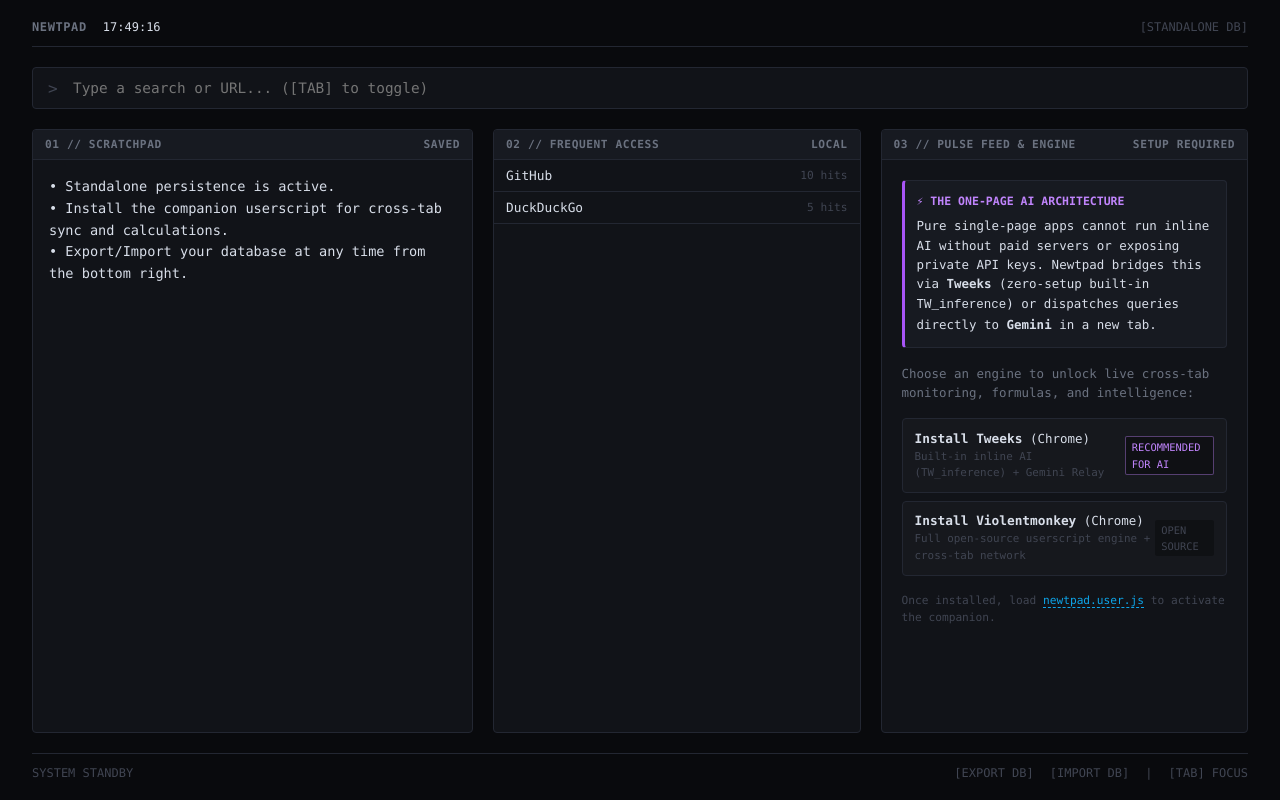
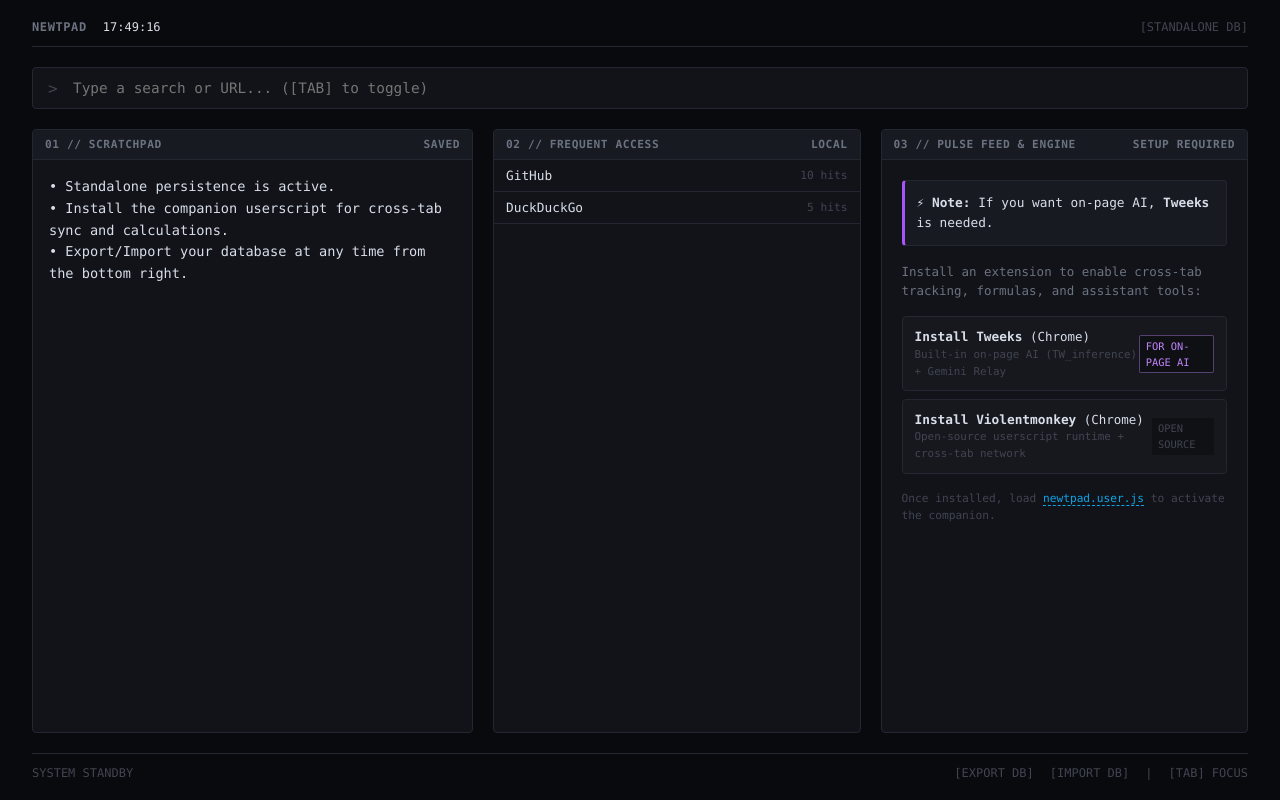
Before and after one commit to newtpad/newtpad.github.io, a plain HTML site: page index.html in a window 1280 px wide. Drawn offline with Linux system fonts and the light colour scheme.

Commit message:
Add files via upload

```diff
--- a/index.html
+++ b/index.html
@@ -144,16 +144,7 @@
       padding: 0.75rem;
       border-radius: 4px;
       color: var(--text);
-    }
-    .callout-title {
-      font-weight: 700;
-      color: #c084fc;
-      display: flex;
-      align-items: center;
-      gap: 0.4rem;
-      margin-bottom: 0.35rem;
-      text-transform: uppercase;
-      font-size: 0.72rem;
+      font-size: 0.8rem;
     }
 
     .extension-badges {
@@ -250,20 +241,16 @@
       <div class="slot-body" id="slot-feed">
         <div class="onboarding-container">
 
-          <!-- The One-Page AI Limitation Callout -->
+          <!-- Simple On-Page AI Callout -->
           <div class="callout-box">
-            <div class="callout-title">⚡ The One-Page AI Architecture</div>
-            <span>
-              Pure single-page apps cannot run inline AI without paid servers or exposing private API keys.
-              Newtpad bridges this via <strong>Tweeks</strong> (zero-setup built-in <code>TW_inference</code>) or dispatches queries directly to <strong>Gemini</strong> in a new tab.
-            </span>
+            ⚡ <strong>Note:</strong> If you want on-page AI, <strong>Tweeks</strong> is needed.
           </div>
 
-          <p>Choose an engine to unlock live cross-tab monitoring, formulas, and intelligence:</p>
+          <p>Install an extension to enable cross-tab tracking, formulas, and assistant tools:</p>
 
           <!-- Dynamic Browser-Specific Extensions -->
           <div class="extension-badges" id="ext-download-container">
-            <!-- Dynamically populated based on browser -->
+            <!-- Populated dynamically based on browser -->
           </div>
 
           <p style="font-size:0.7rem; color:var(--text-dim);">
@@ -374,7 +361,7 @@
         let isEdge = ua.includes("Edg");
         let browserName = isFirefox ? "Firefox" : isEdge ? "Edge" : "Chrome";
 
-        // Extension target links
+        // Verified Extension URLs
         const violentmonkeyUrl = isFirefox
           ? "https://addons.mozilla.org/en-US/firefox/addon/violentmonkey/"
           : isEdge
@@ -383,21 +370,21 @@
 
         const tweeksUrl = isFirefox
           ? "https://addons.mozilla.org/en-US/firefox/addon/tweeks/"
-          : "https://chromewebstore.google.com/detail/tweeks/jldknlhlldmhhdkkdbfmlakcfojfgkba";
+          : "https://chromewebstore.google.com/detail/tweeks-customize-any-webs/fmkancpjcacjodknfjcpmgkccbhedkhc";
 
         container.innerHTML = `
           <a class="ext-btn" href="${tweeksUrl}" target="_blank" rel="noopener noreferrer">
             <div>
               <strong>Install Tweeks</strong> (${browserName})
-              <div style="font-size:0.68rem; color:var(--text-dim)">Built-in inline AI (TW_inference) + Gemini Relay</div>
+              <div style="font-size:0.68rem; color:var(--text-dim)">Built-in on-page AI (TW_inference) + Gemini Relay</div>
             </div>
-            <span class="ext-tag" style="border: 1px solid rgba(192, 132, 252, 0.4); color: #c084fc;">RECOMMENDED FOR AI</span>
+            <span class="ext-tag" style="border: 1px solid rgba(192, 132, 252, 0.4); color: #c084fc;">FOR ON-PAGE AI</span>
           </a>
 
           <a class="ext-btn" href="${violentmonkeyUrl}" target="_blank" rel="noopener noreferrer">
             <div>
               <strong>Install Violentmonkey</strong> (${browserName})
-              <div style="font-size:0.68rem; color:var(--text-dim)">Full open-source userscript engine + cross-tab network</div>
+              <div style="font-size:0.68rem; color:var(--text-dim)">Open-source userscript runtime + cross-tab network</div>
             </div>
             <span class="ext-tag">OPEN SOURCE</span>
           </a>
```
